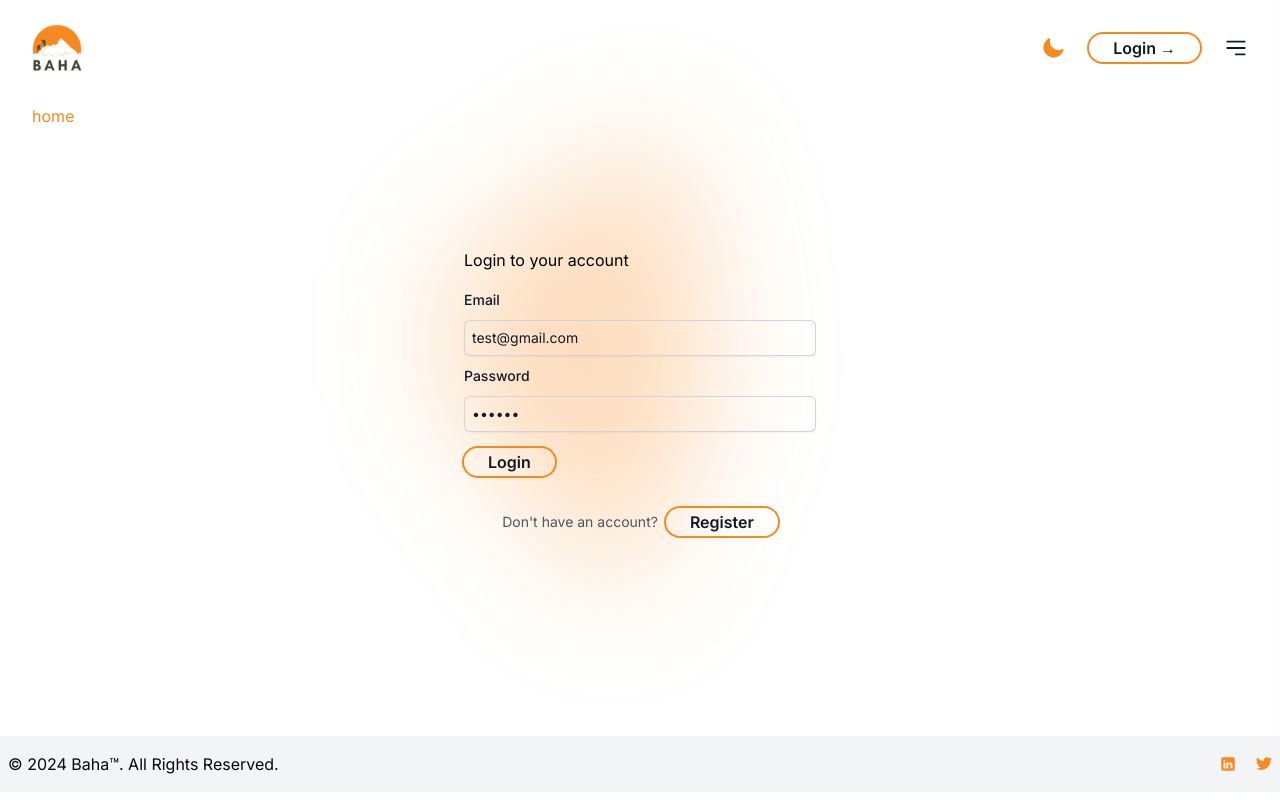
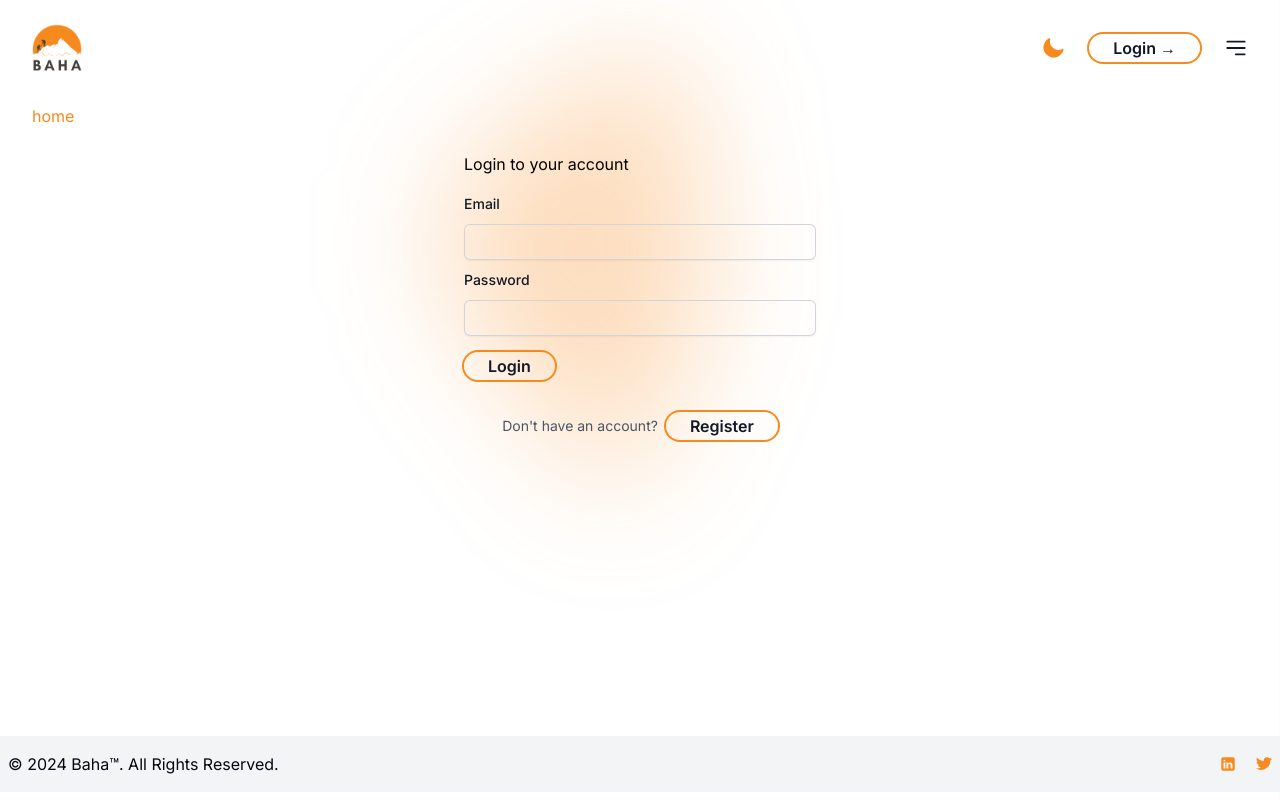
Before and after one commit to amit-goswami/nextjs-starter, a Next.js app: page /auth in a window 1280 px wide. Built offline with nearby package versions, Linux system fonts and the light colour scheme; no server answers.

Commit message:
fix: login page

```diff
--- a/src/features/auth/components/login/index.tsx
+++ b/src/features/auth/components/login/index.tsx
@@ -51,8 +51,8 @@ export const LoginComponent = () => {
       <Form
         validationSchema={loginSchema}
         initialValues={{
-          email: 'test@gmail.com',
-          password: '123456'
+          email: '',
+          password: ''
         }}
         getFormData={getFormData}
       >
--- a/src/features/auth/components/register/create-registration/index.tsx
+++ b/src/features/auth/components/register/create-registration/index.tsx
@@ -8,6 +8,7 @@ import { ICreateUserPayload, LOGIN_ALERT } from '@/features/auth/auth.interface'
 import { ROUTES } from '@/features/shared/shared.interface'
 import { useRouter } from 'next/navigation'
 import { useFirebaseAuth } from '@/providers/AuthProvider'
+import { Input } from '@/components/atoms/input'
 
 const registerSchema = Joi.object({
   OTP: Joi.string().pattern(new RegExp('^[0-9]{6}$')).required().messages({
@@ -58,6 +59,12 @@ export const CreateRegistration = ({
       getFormData={(data) => handleCreateRegistration(data)}
     >
       <Container className="flex flex-col gap-2 mb-4">
+        <Input
+          label="Email"
+          value={email?.email as string}
+          name="Email"
+          disabled
+        />
         <FormInput
           label="Enter the OTP sent to your mail"
           name="OTP"
--- a/src/features/auth/index.tsx
+++ b/src/features/auth/index.tsx
@@ -8,7 +8,7 @@ import { BackGroundDiv } from '../shared/components/BackGroundDiv'
 export const AuthComponent = () => {
   const { isLoginTabActive, setIsLoginTabActive } = useAuthStore()
   return (
-    <Container className="max-w-md mx-auto px-4 sm:px-8 py-24 rounded-sm h-[calc(100vh-200px)]">
+    <Container className="max-w-md mx-auto px-4 sm:px-8 rounded-sm h-[calc(100vh-200px)]">
       <BackGroundDiv>
         {getRenderComponent({ isLoginTabActive, setIsLoginTabActive })}
       </BackGroundDiv>
```
